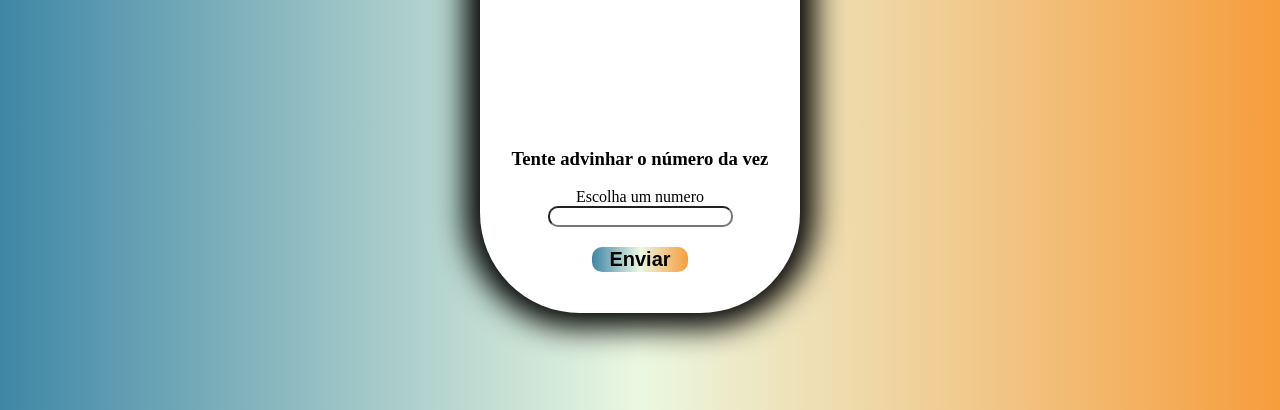
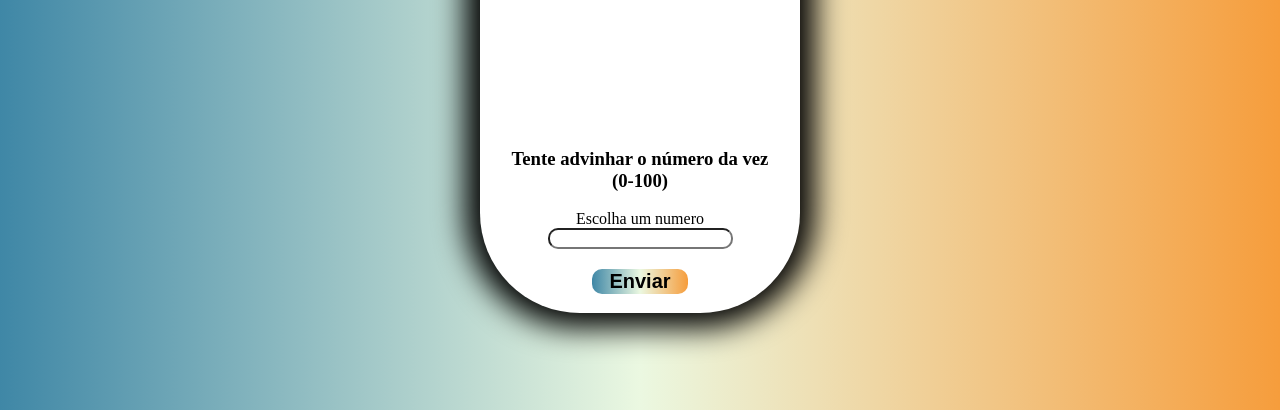
Before and after one commit to ViniGHub/game-adivinhaNumero, a plain HTML site: page index.html in a window 1280 px wide. Shown: the part 387-797 px from the top of the page. Drawn offline with Linux system fonts and the light colour scheme; files whose address does not match are found by name.

Commit message:
Add files via upload

```diff
--- a/index.html
+++ b/index.html
@@ -14,7 +14,7 @@
     <form class="game">
         <div class="page">
             <h1>Jogo de advinhar</h1>
-            <h3>Tente advinhar o número da vez</h3>
+            <h3>Tente advinhar o número da vez <br>(0-100)</h3>
             <label for="advNum">Escolha um numero</label>
             <input type="number" id="advNum">
             <button id="TentaBtn" type="button"><span>Enviar</span></button><br>
```
